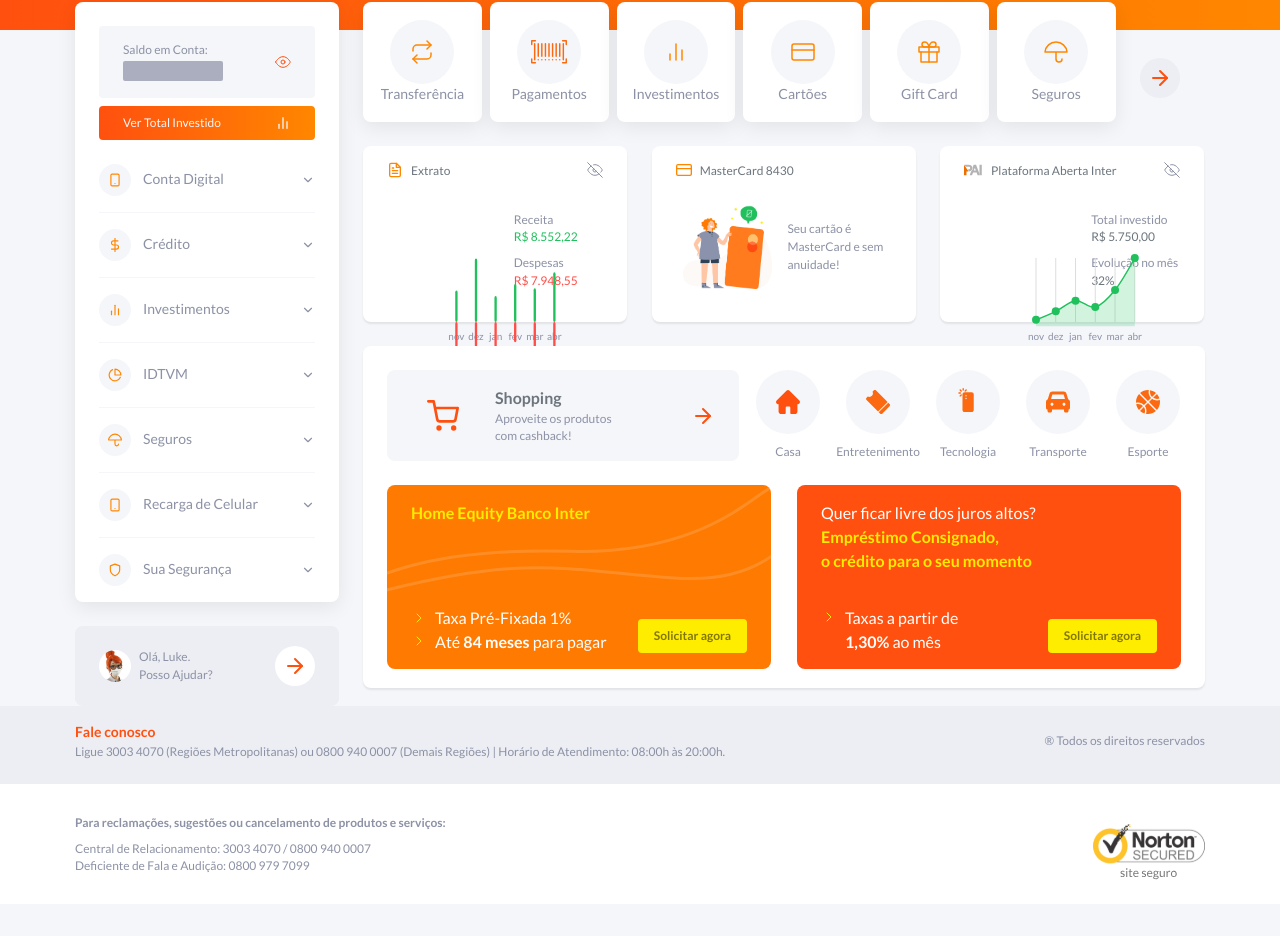
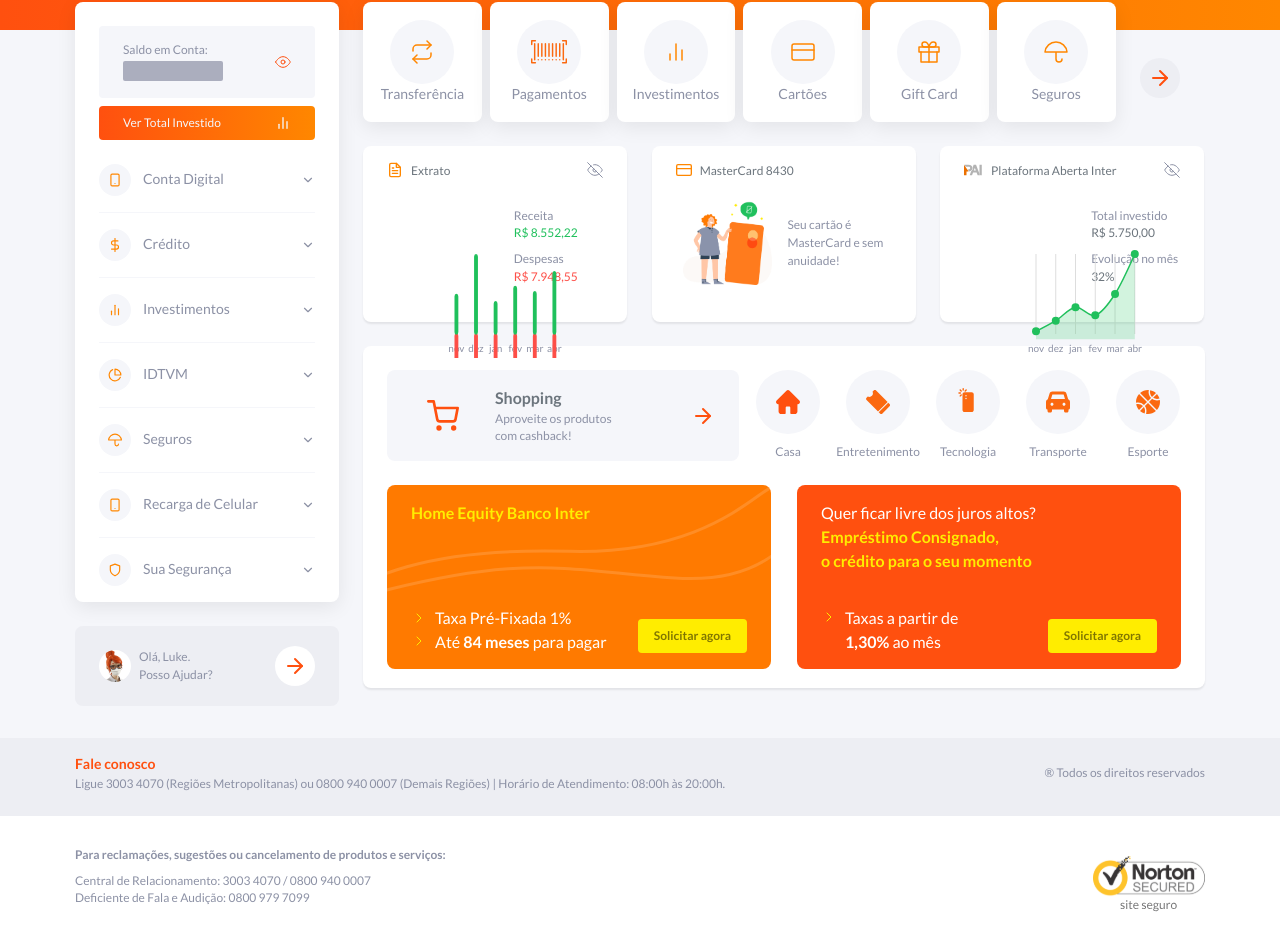
Before and after one commit to lukemorales/bancointer, a React (Create React App) app: page / in a window 1280 px wide. Shown: the part 138-1074 px from the top of the page. Before the commit the page ends 1042 px from the top, so only its background shows below. Built offline with nearby package versions, Linux system fonts and the light colour scheme.

Commit message:
:lipstick: chore: adjust components and global styles

```diff
--- a/src/components/Footer/styles.ts
+++ b/src/components/Footer/styles.ts
@@ -4,13 +4,12 @@
 import { Wrapper as HeaderWrapper } from '../Header/styles';
 
 export const Container = styled.footer`
-  ${() => css`
-    display: flex;
-    flex-direction: column;
-    justify-content: center;
-    align-items: center;
-    width: 100%;
-  `}
+  display: flex;
+  flex-direction: column;
+  justify-content: center;
+  align-items: center;
+  width: 100%;
+  margin-top: 3.2rem;
 `;
 
 export const Wrapper = styled(HeaderWrapper)`
@@ -42,6 +41,7 @@
 export const FooterSection = styled(Container)<{ background?: string }>`
   ${({ theme, background }) => css`
     background: ${background || transparentize(0.92, theme.colors.grey)};
+    margin-top: 0;
 
     :last-of-type {
       ${Wrapper} {
--- a/src/pages/Dashboard/MainContent/AccountSummary/styles.ts
+++ b/src/pages/Dashboard/MainContent/AccountSummary/styles.ts
@@ -3,14 +3,12 @@
 import { Theme } from '../../../../styles/styled';
 
 export const Container = styled.section`
-  ${() => css`
   display: grid;
   grid-template-columns: repeat(3, minmax(0, 1fr));
   column-gap: 2.4rem;
   margin: 2.4rem 0;
   max-height: 17.6rem;
   height: 100%;
-  `}
 `;
 
 export const Card = styled.article`
@@ -31,7 +29,6 @@
   ${({ theme, iconStroke }) => css`
     display: flex;
     justify-content: flex-start;
-    margin-bottom: 0.8rem;
 
     > svg {
       margin-right: 0.8rem;
@@ -70,7 +67,7 @@
   ${({ theme }) => css`
     margin-right: 0.8rem;
     max-width: 55%;
-    max-height: 9.6rem;
+    max-height: 11.2rem;
     width: 100%;
     height: 100%;
     display: flex;
@@ -82,10 +79,16 @@
       width: auto;
     }
 
-    svg text {
+    svg {
+      g rect {
+        stroke-width: 1.5;
+      }
+
+      text {
         font-family: inherit !important;
         font-size: ${theme.fontSizes.tiny} !important;
         fill: ${theme.colors.grey} !important;
+      }
     }
   `}
 `;
@@ -125,8 +128,13 @@
   `}
 `;
 
-export const CustomTooltip = styled.div<{ rightArrow?: boolean }>`
-  ${({ theme, rightArrow }) => css`
+type CustomTooltipProps = {
+  rightArrow?: boolean;
+  leftArrow?: boolean;
+};
+
+export const CustomTooltip = styled.div<CustomTooltipProps>`
+  ${({ theme, rightArrow, leftArrow }) => css`
     background: ${theme.colors.lightGrey};
     padding: 0.4rem 0.8rem;
     border-radius: ${theme.radius.small};
@@ -138,15 +146,18 @@
       content: '';
       display: block;
       height: 0;
-      left: ${rightArrow ? `100%` : `50%`};
+      left: ${rightArrow ? `100%` : (leftArrow && `2%`) || `50%`};
       bottom: -50%;
       position: absolute;
       transform: ${rightArrow
         ? `translate3d(0, -175%, 0)`
-        : `translate3d(-50%, 25%, 0)`};
+        : (leftArrow && `translate3d(-100%, -175%, 0)`) ||
+          `translate3d(-50%, 25%, 0)`};
       border-color: ${rightArrow
         ? `transparent transparent transparent ${theme.colors.lightGrey}`
-        : `${theme.colors.lightGrey} transparent transparent
+        : (leftArrow &&
+            `transparent ${theme.colors.lightGrey} transparent transparent`) ||
+          `${theme.colors.lightGrey} transparent transparent
         transparent`};
       border-style: solid;
       border-width: 0.8rem;
--- a/src/pages/Dashboard/MainContent/NavigationCards/styles.ts
+++ b/src/pages/Dashboard/MainContent/NavigationCards/styles.ts
@@ -30,11 +30,9 @@
 `;
 
 export const Navigation = styled.nav`
-  ${() => css`
-    display: grid;
-    grid-template-columns: repeat(6, minmax(10.4rem, 1fr));
-    column-gap: 0.8rem;
-  `}
+  display: grid;
+  grid-template-columns: repeat(6, minmax(10.4rem, 1fr));
+  column-gap: 0.8rem;
 `;
 
 export const Card = styled(Button)`
--- a/src/styles/global.ts
+++ b/src/styles/global.ts
@@ -11,6 +11,10 @@
   html {
     font-size: 62.5%; /* 1rem = 10px */
     height: 100%;
+
+    @media (min-width: 1981px) {
+      font-size: 80%;
+    };
   }
 
   body {
```
Lines whose indentation alone changed are shown as unchanged.
